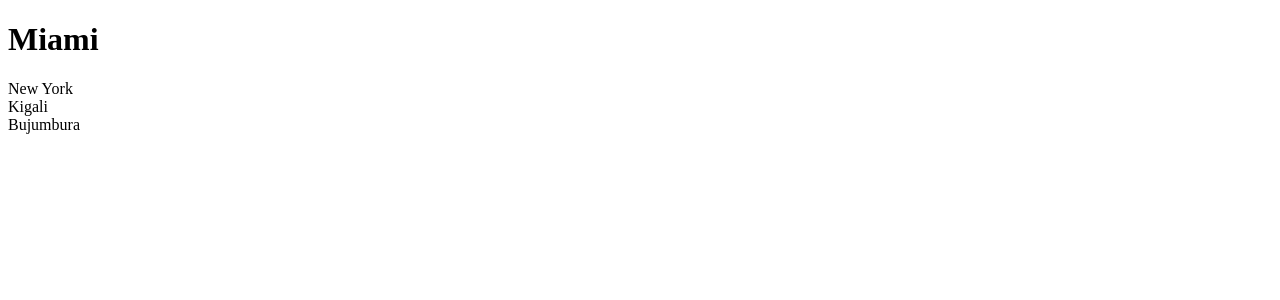
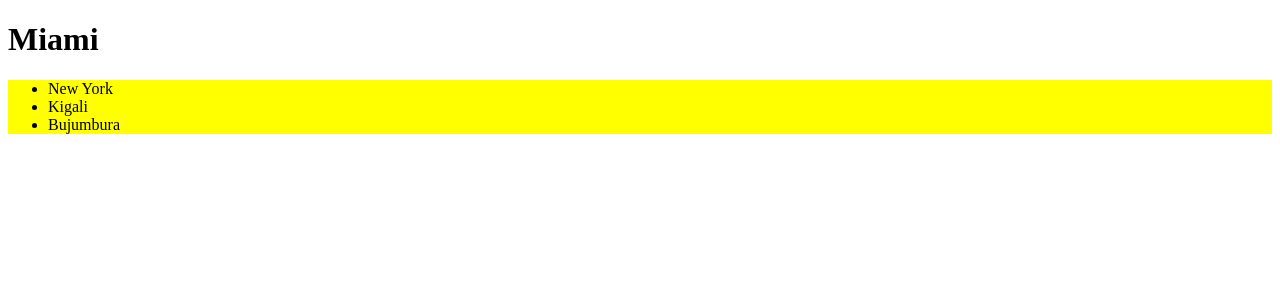
Before and after one commit to Duncanwar/Learning-React17, a React (Vite) app: page / in a window 1280 px wide. Shown: the top 300 px of the page. Built offline with nearby package versions, Linux system fonts and the light colour scheme.

Commit message:
css modules

```diff
--- /dev/null
+++ b/src/App.css
@@ -0,0 +1,3 @@
+.list-group{
+    background: red;
+}
--- a/src/App.tsx
+++ b/src/App.tsx
@@ -1,11 +1,9 @@
 import { useState } from "react"
-import Alert from "./components/Alert"
-import { Button } from "./components/Button"
 import ListGroup from "./components/ListGroup/ListGroup"
+import './App.css'
 
 function App() {
   const items = ["New York","Kigali","Bujumbura"]
-  const [alertVisible, setAlertVisibility] = useState(false)
   return (
     <>
     <ListGroup heading="Miami" items={items} onSelectItem={()=>{}} />
--- a/src/components/ListGroup/ListGroup.css
+++ /dev/null
@@ -1,5 +0,0 @@
-
-.list-group{
-    list-style:none;
-    padding: 0;
-}
--- /dev/null
+++ b/src/components/ListGroup/ListGroup.module.css
@@ -0,0 +1,9 @@
+
+.listGroup{
+    list-style:none;
+    padding: 0;
+}
+
+.container{
+    background:yellow;
+}
--- a/src/components/ListGroup/ListGroup.tsx
+++ b/src/components/ListGroup/ListGroup.tsx
@@ -1,5 +1,5 @@
 import { useState } from "react";
-import './ListGroup.css'
+import styles from './ListGroup.module.css'
 
 interface Props{
     items:string[];
@@ -15,7 +15,7 @@
         <>
             <h1>{heading}</h1>
             {items.length === 0 && <p>No item found</p>}
-            <ul className="list-group">
+            <ul className={[styles.ListGroup, styles.container].join(' ')}>
                 {items.map((item,index) => (
                     <li
                     className={selectedIndex === index ? "list-group-item active":"list-group-item"}
```
